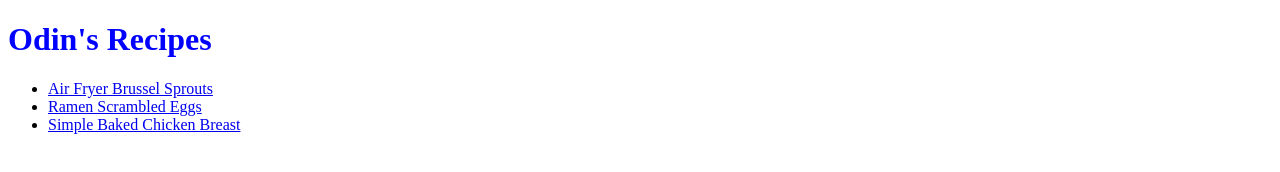
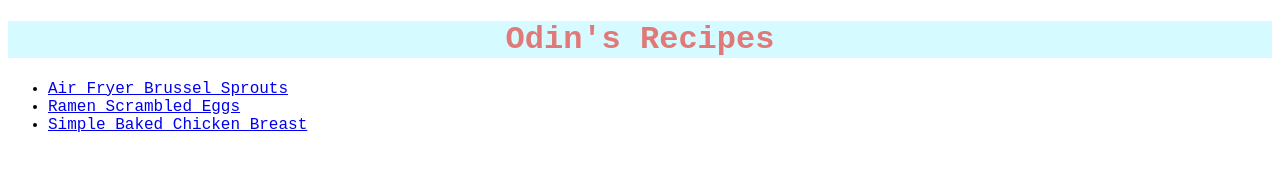
Before and after one commit to asdfbrandon/odin-recipes, a plain HTML site: page index.html in a window 1280 px wide. Drawn offline with Linux system fonts and the light colour scheme.

Commit message:
Add style for header and font overall

```diff
--- a/style.css
+++ b/style.css
@@ -1 +1,2 @@
-h1 {color:blue;}
+h1 {color:hsl(0,64%,68%);background-color: rgb(213,250,255);text-align: center;}
+* {font-family: 'Courier New', Courier, monospace;}
```
